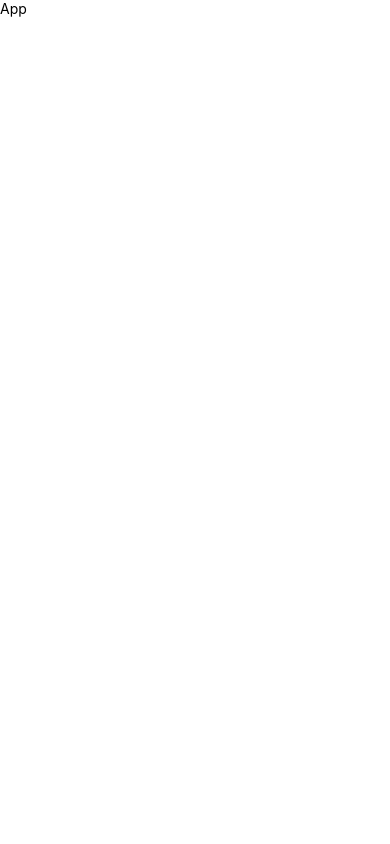
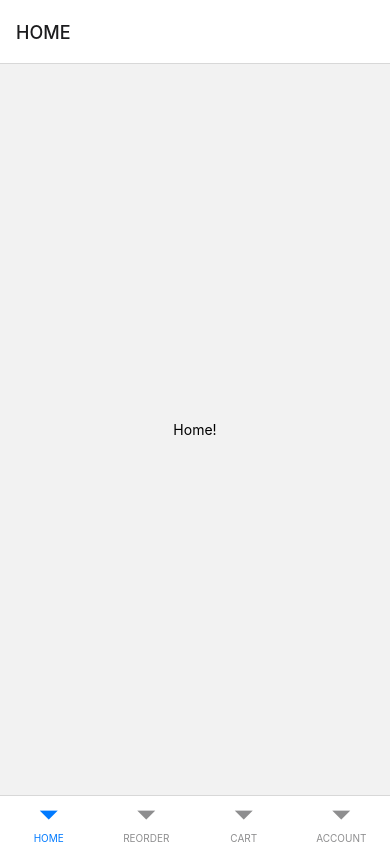
Before and after one commit to tee2490/EcommerceApp, a React Native app: screen / in a window 390 px wide. Built offline with nearby package versions, Linux system fonts and the light colour scheme.

Commit message:
Navigation and Tab navigation

```diff
--- a/App.js
+++ b/App.js
@@ -1,14 +1,29 @@
-import { StyleSheet, Text, View } from 'react-native'
+import { Text, View } from 'react-native'
 import React from 'react'
+import { NavigationContainer } from '@react-navigation/native';
+import { createBottomTabNavigator } from '@react-navigation/bottom-tabs';
+
+const Tab = createBottomTabNavigator();
+
+function HomeScreen() {
+  return (
+    <View style={{ flex: 1, justifyContent: 'center', alignItems: 'center' }}>
+      <Text>Home!</Text>
+    </View>
+  );
+}
 
 const App = () => {
   return (
-    <View>
-      <Text>App</Text>
-    </View>
+    <NavigationContainer>
+      <Tab.Navigator>
+        <Tab.Screen name="HOME" component={HomeScreen} />
+        <Tab.Screen name="REORDER" component={HomeScreen} />
+        <Tab.Screen name="CART" component={HomeScreen} />
+        <Tab.Screen name="ACCOUNT" component={HomeScreen} />
+      </Tab.Navigator>
+    </NavigationContainer>
   )
 }
 
 export default App
-
-const styles = StyleSheet.create({})
--- a/package.json
+++ b/package.json
@@ -9,10 +9,14 @@
     "web": "expo start --web"
   },
   "dependencies": {
+    "@react-navigation/bottom-tabs": "^6.5.20",
+    "@react-navigation/native": "^6.1.17",
     "expo": "~51.0.8",
     "expo-status-bar": "~1.12.1",
     "react": "18.2.0",
-    "react-native": "0.74.1"
+    "react-native": "0.74.1",
+    "react-native-safe-area-context": "^4.10.1",
+    "react-native-screens": "^3.31.1"
   },
   "devDependencies": {
     "@babel/core": "^7.20.0"
```
Also changed, not shown: 1 other file (tests, documents, lock files or other folders).
